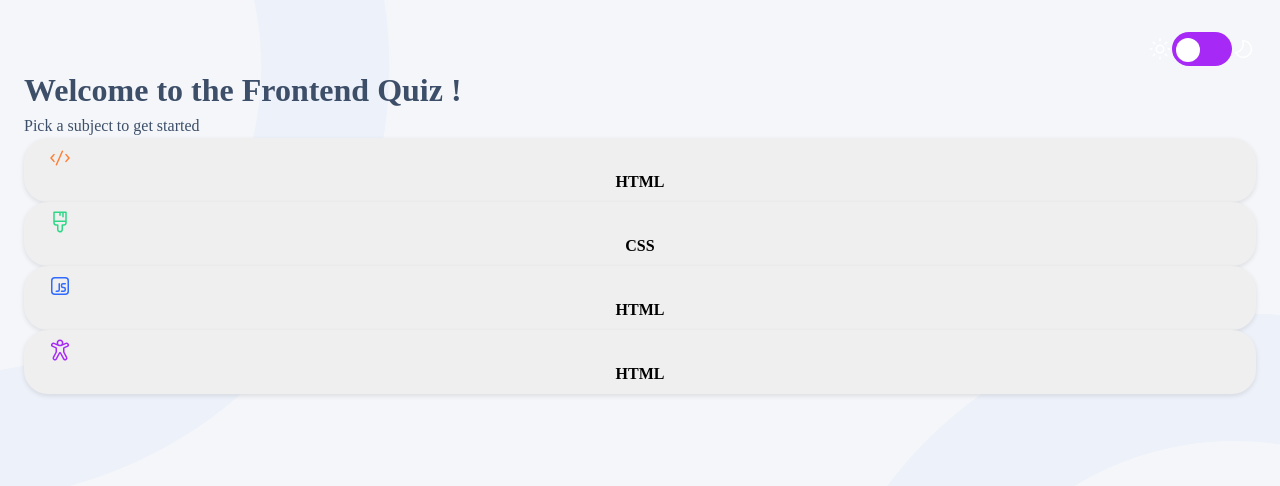
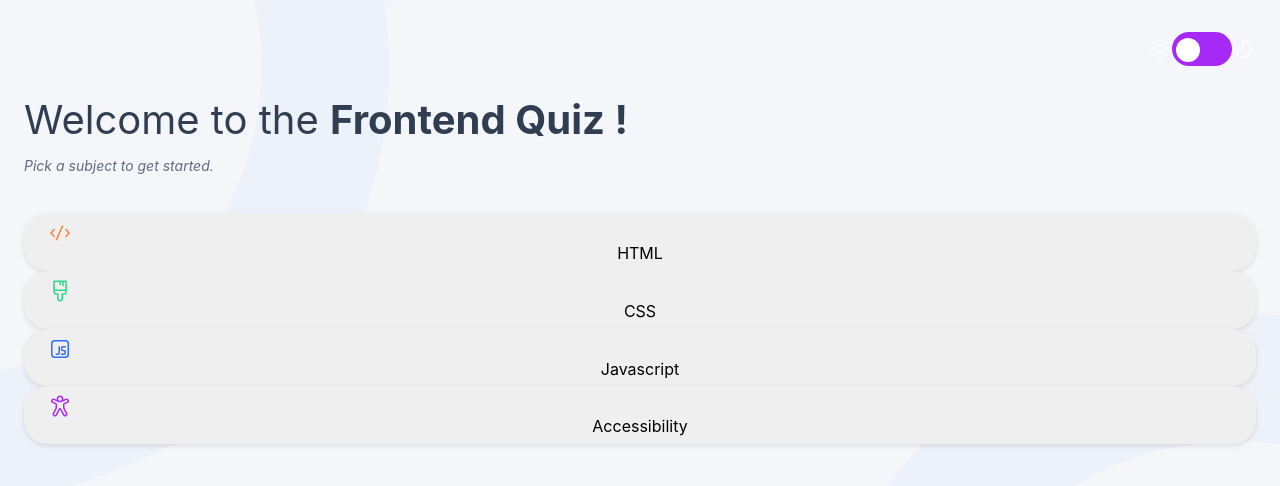
Before and after one commit to mayor-creator/frontend_quiz_app, a React (Vite) app: page / in a window 1280 px wide. Shown: the top 486 px of the page. Built offline with nearby package versions, Linux system fonts and the light colour scheme.

Commit message:
Refactor QuizStartMenu component and styles; add new CSS module for improved styling

```diff
--- a/src/App.css
+++ b/src/App.css
@@ -4,9 +4,9 @@
   --color-success: #26d982;
   --color-danger: #ee5353;
   --color-dark-blue: #303250;
-  --color-grey: #626c7f;
+  --color-grey-navy: #626c7f;
   --color-light-grey: #f4f6fa;
-  --color-dark: #adc2e1;
+  --color-light-bluish: #abc1e1
   --primary-color: #3c4e68;
   --background-color: #f4f6fa;
   --mobile-bg: url("../src/assets/images/pattern-background-mobile-light.svg");
@@ -28,6 +28,7 @@ body {
   background-image: var(--mobile-bg);
   background-size: cover;
   background-repeat: no-repeat;
+  font-family: "Inter", serif;
   padding: 2rem 1.5rem;
 }
 
--- a/src/assets/component/QuizMenu/QuizStartMenu.jsx
+++ b/src/assets/component/QuizMenu/QuizStartMenu.jsx
@@ -6,6 +6,7 @@ import htmlIcon from "../../images/icon-html.svg";
 import cssIcon from "../../images/icon-css.svg";
 import jsIcon from "../../images/icon-js.svg";
 import accessibilityIcon from "../../images/icon-accessibility.svg";
+import styles from "./QuizStartMenu.module.css";
 
 export function QuizStartMenu() {
   return (
@@ -15,12 +16,13 @@ export function QuizStartMenu() {
       </header>
 
       <main>
-        <div className="titleContainer">
-          <div className="headerTitleContainer">
-            <h1 className="titleText">
-              Welcome to the <span>Frontend Quiz !</span>
+        <div className={styles.titleContainer}>
+          <div className={styles.headerTitleContainer}>
+            <h1 className={styles.titleText}>
+              Welcome to the{" "}
+              <span className={styles.titleSpanText}>Frontend Quiz !</span>
             </h1>
-            <p className="subjectText">Pick a subject to get started</p>
+            <p className={styles.subjectText}>Pick a subject to get started.</p>
           </div>
         </div>
         <div>
@@ -55,7 +57,7 @@ export function QuizStartMenu() {
                 />
               </div>
               <div>
-                <p>HTML</p>
+                <p>Javascript</p>
               </div>
             </QuizButton>
           </div>
@@ -70,7 +72,7 @@ export function QuizStartMenu() {
                 />
               </div>
               <div>
-                <p>HTML</p>
+                <p>Accessibility</p>
               </div>
             </QuizButton>
           </div>
--- /dev/null
+++ b/src/assets/component/QuizMenu/QuizStartMenu.module.css
@@ -0,0 +1,35 @@
+.titleContainer {
+  padding-top: 2rem;
+  padding-bottom: 2.5rem;
+}
+
+.headerTitleContainer {
+  display: flex;
+  flex-direction: column;
+  gap: 1rem;
+}
+
+.titleText {
+  color: #313e51;
+  font-size: 2.5rem;
+  font-weight: 400;
+}
+
+.titleSpanText {
+  font-weight: 700;
+}
+
+.subjectText {
+  font-size: 14px;
+  font-style: italic;
+  color: var(--color-grey-navy);
+}
+
+[data-theme="dark"] {
+  .titleText {
+    color: var(--color-white);
+  }
+  .subjectText {
+    color: var(--color-light-bluish);
+  }
+}
--- a/src/assets/component/ui/QuizMenuButton/QuizButton.module.css
+++ b/src/assets/component/ui/QuizMenuButton/QuizButton.module.css
@@ -2,8 +2,6 @@
   border: none;
   border-radius: 1.5rem;
   width: 100%;
-  font-size: 1rem;
-  font-weight: bold;
   padding: 0.5rem 1.5rem;
   cursor: pointer;
   transition: background-color 0.3s ease;
--- a/src/index.css
+++ b/src/index.css
@@ -14,7 +14,7 @@
 }
 
 body {
-  line-height: 1.5;
+  line-height: 1.1;
   -webkit-font-smoothing: antialiased;
 }
 
```
